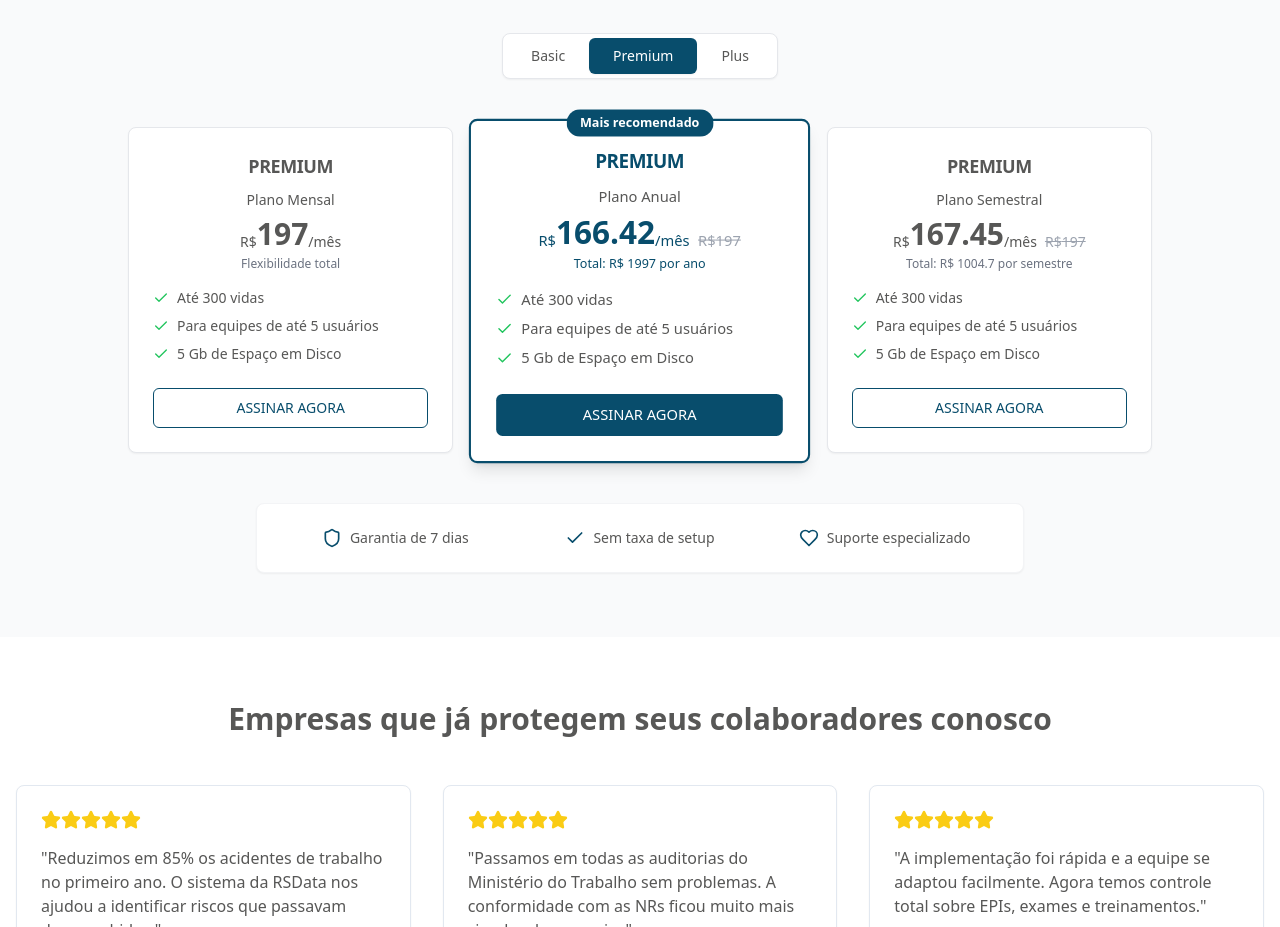
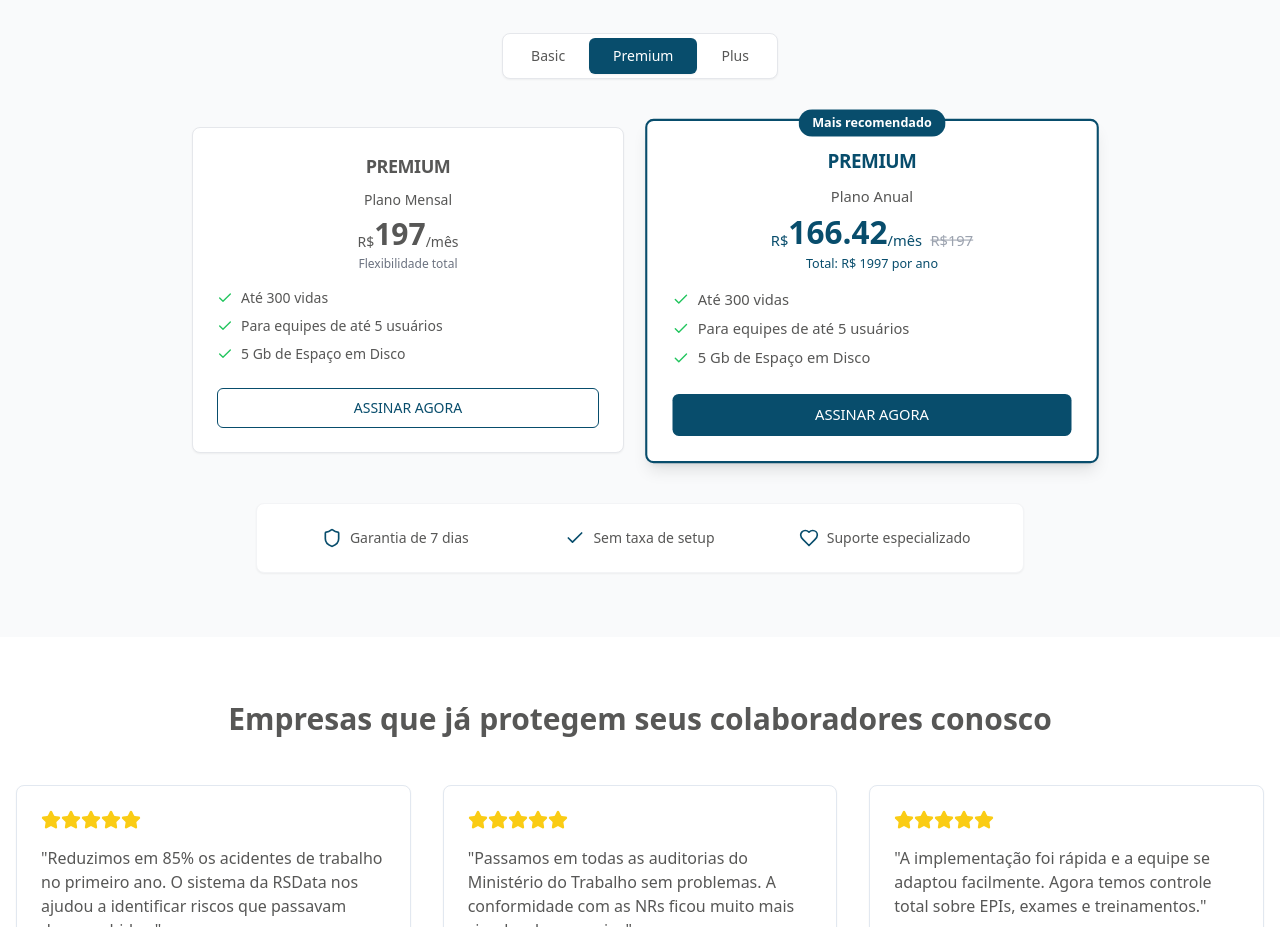
Before and after one commit to sperandiogu/rsdata-safe-life-hub, a React (Vite) app: page / in a window 1280 px wide. Shown: the part 1309-2236 px from the top of the page. Built offline with nearby package versions, Linux system fonts and the light colour scheme.

Commit message:
Remove semestral plans
Remove semestral plans from the subscription form.

```diff
--- a/src/components/RSDataLanding.tsx
+++ b/src/components/RSDataLanding.tsx
@@ -84,6 +84,7 @@ export function RSDataLanding() {
   const [activeSection, setActiveSection] = useState("hero");
   const [mobileMenuOpen, setMobileMenuOpen] = useState(false);
   const [selectedPlan, setSelectedPlan] = useState<"basic" | "premium" | "plus">("premium");
+  const [periodSelected, setPeriodSelected] = useState<"mensal" | "anual">("anual");
 
   // Define prices and information for each plan
   const planData = {
@@ -96,7 +97,6 @@ export function RSDataLanding() {
       color: "#084D6C",
       prices: {
         mensal: { price: 97, originalPrice: null, link: "https://seguro.rsdata.com.br/b/aFaeVd8Y2ebZ62a27j9ws07"},
-        semestral: { price: 82.45, originalPrice: 97, totalPrice: 494.70, link: "https://seguro.rsdata.com.br/b/5kQ28r3DI3xl3U2aDP9ws08"},
         anual: { price: 83.08, originalPrice: 97, totalPrice: 997, link: "https://seguro.rsdata.com.br/b/aFaaEX5LQebZgGO6nz9ws09" },
       },
     },
@@ -109,7 +109,6 @@ export function RSDataLanding() {
       color: "#084D6C",
       prices: {
         mensal: { price: 197, originalPrice: null, link: "https://seguro.rsdata.com.br/b/dRm9AT5LQ4Bp0HQcLX9ws0c"},
-        semestral: { price: 167.45, originalPrice: 197, totalPrice: 1004.70, link: "https://seguro.rsdata.com.br/b/28E5kDb6a5Ft62a5jv9ws0b"},
         anual: { price: 166.42, originalPrice: 197, totalPrice: 1997, link: "https://seguro.rsdata.com.br/b/7sY4gz8Y20l9eyG27j9ws0a"},
       },
     },
@@ -122,7 +121,6 @@ export function RSDataLanding() {
       color: "#084D6C",
       prices: {
         mensal: { price: 267, originalPrice: null, link: "https://seguro.rsdata.com.br/b/28EaEXfmq8RF9emcLX9ws0e"},
-        semestral: { price: 226.95, originalPrice: 267, totalPrice: 1361.70, link: "https://seguro.rsdata.com.br/b/bJe9AT3DI2thgGO6nz9ws0f"},
         anual: { price: 224.75, originalPrice: 267, totalPrice: 2697, link: "https://seguro.rsdata.com.br/b/5kQ8wPfmqd7V8ai9zL7ws0d"},
       },
     },
@@ -482,7 +480,7 @@ export function RSDataLanding() {
           </AnimateOnScroll>
 
           {/* Desktop Cards */}
-          <div className="hidden md:grid md:grid-cols-3 gap-6 max-w-5xl mx-auto">
+          <div className="hidden md:grid md:grid-cols-2 gap-8 max-w-4xl mx-auto">
             {/* Monthly Plan */}
             <AnimateOnScroll animation="fade-up" delay={0.1}>
               <Card className="relative bg-white border border-gray-200 hover:shadow-lg transition-all duration-300">
@@ -587,60 +585,6 @@ export function RSDataLanding() {
                 </CardContent>
               </Card>
             </AnimateOnScroll>
-
-            {/* Semiannual Plan */}
-            <AnimateOnScroll animation="fade-up" delay={0.3}>
-              <Card className="relative bg-white border border-gray-200 hover:shadow-lg transition-all duration-300">
-                <CardHeader className="text-center pb-4">
-                  <CardTitle className="text-lg font-semibold text-[#575756] mb-1">
-                    {currentPlan.name}
-                  </CardTitle>
-                  <CardDescription className="text-sm text-[#575756] mb-1">
-                    Plano Semestral
-                  </CardDescription>
-                  <div className="mb-4">
-                    <div className="flex items-end justify-center gap-2 mb-1">
-                      <div className="flex items-end">
-                        <span className="text-sm text-[#575756]">R$</span>
-                        <span className="text-3xl font-bold text-[#575756]">
-                          {currentPlan.prices.semestral.price}
-                        </span>
-                        <span className="text-sm text-[#575756]">/mês</span>
-                      </div>
-                      <span className="text-sm text-gray-400 line-through">
-                        R${currentPlan.prices.semestral.originalPrice}
-                      </span>
-                    </div>
-                     <p className="text-xs text-gray-500">
-                       Total: R$ {currentPlan.prices.semestral.totalPrice} por semestre
-                     </p>
-                  </div>
-                </CardHeader>
-                <CardContent className="pt-0">
-                  <div className="space-y-2 mb-6">
-                    <div className="flex items-center text-sm">
-                      <Check className="h-4 w-4 text-green-500 mr-2" />
-                      <span className="text-[#575756]">{currentPlan.lives}</span>
-                    </div>
-                    <div className="flex items-center text-sm">
-                      <Check className="h-4 w-4 text-green-500 mr-2" />
-                      <span className="text-[#575756]">{currentPlan.users}</span>
-                    </div>
-                    <div className="flex items-center text-sm">
-                      <Check className="h-4 w-4 text-green-500 mr-2" />
-                      <span className="text-[#575756]">{currentPlan.storage}</span>
-                    </div>
-                  </div>
-                  <Button
-                    variant="outline"
-                    className="w-full border-[#084D6C] text-[#084D6C] hover:bg-[#084D6C] hover:text-white"
-                    onClick={() => navigateToForm(currentPlan.name, "Semestral", currentPlan.prices.semestral.price, currentPlan.prices.semestral.link)}
-                  >
-                    ASSINAR AGORA
-                  </Button>
-                </CardContent>
-              </Card>
-            </AnimateOnScroll>
           </div>
 
           {/* Mobile List Format */}
@@ -735,54 +679,6 @@ export function RSDataLanding() {
                     onClick={() => navigateToForm(currentPlan.name, "Anual", currentPlan.prices.anual.price, currentPlan.prices.anual.link)}
                   >
                     ASSINAR ANUAL
-                  </Button>
-                </div>
-
-                {/* Semiannual Plan */}
-                <div className="p-6">
-                  <div className="flex items-center justify-between mb-4">
-                    <div>
-                      <h3 className="font-semibold text-[#575756] text-lg">{currentPlan.name} - Semestral</h3>
-                        <p className="text-sm text-gray-500 mt-1">
-                          Total: R$ {currentPlan.prices.semestral.totalPrice} por semestre
-                        </p>
-                    </div>
-                    <div className="text-right">
-                      <div className="flex items-end gap-1">
-                        <div className="flex items-end">
-                          <span className="text-sm text-[#575756]">R$</span>
-                          <span className="text-2xl font-bold text-[#575756]">
-                            {currentPlan.prices.semestral.price}
-                          </span>
-                          <span className="text-sm text-[#575756]">/mês</span>
-                        </div>
-                        <span className="text-xs text-gray-400 line-through">
-                          R${currentPlan.prices.semestral.originalPrice}
-                        </span>
-                      </div>
-                    </div>
-                  </div>
-                  <div className="space-y-2 mb-6">
-                    <div className="flex items-center text-sm">
-                      <Check className="h-3 w-3 text-green-500 mr-2 flex-shrink-0" />
-                      <span className="text-[#575756]">{currentPlan.lives}</span>
-                    </div>
-                    <div className="flex items-center text-sm">
-                      <Check className="h-3 w-3 text-green-500 mr-2 flex-shrink-0" />
-                      <span className="text-[#575756]">{currentPlan.users}</span>
-                    </div>
-                    <div className="flex items-center text-sm">
-                      <Check className="h-3 w-3 text-green-500 mr-2 flex-shrink-0" />
-                      <span className="text-[#575756]">{currentPlan.storage}</span>
-                    </div>
-                  </div>
-                  <Button
-                    variant="outline"
-                    size="sm"
-                    className="w-full border-[#084D6C] text-[#084D6C] hover:bg-[#084D6C] hover:text-white"
-                    onClick={() => navigateToForm(currentPlan.name, "Semestral", currentPlan.prices.semestral.price, currentPlan.prices.semestral.link)}
-                  >
-                    ASSINAR SEMESTRAL
                   </Button>
                 </div>
               </div>
```
